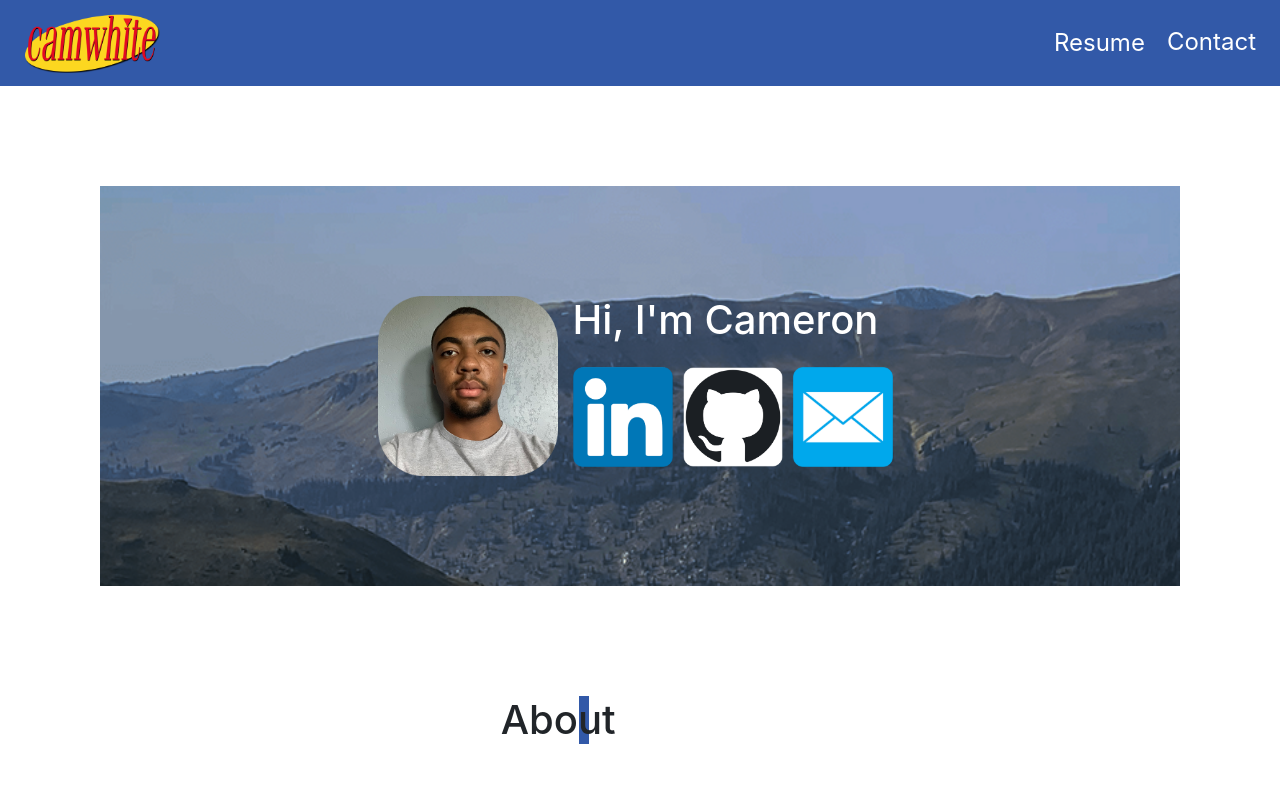
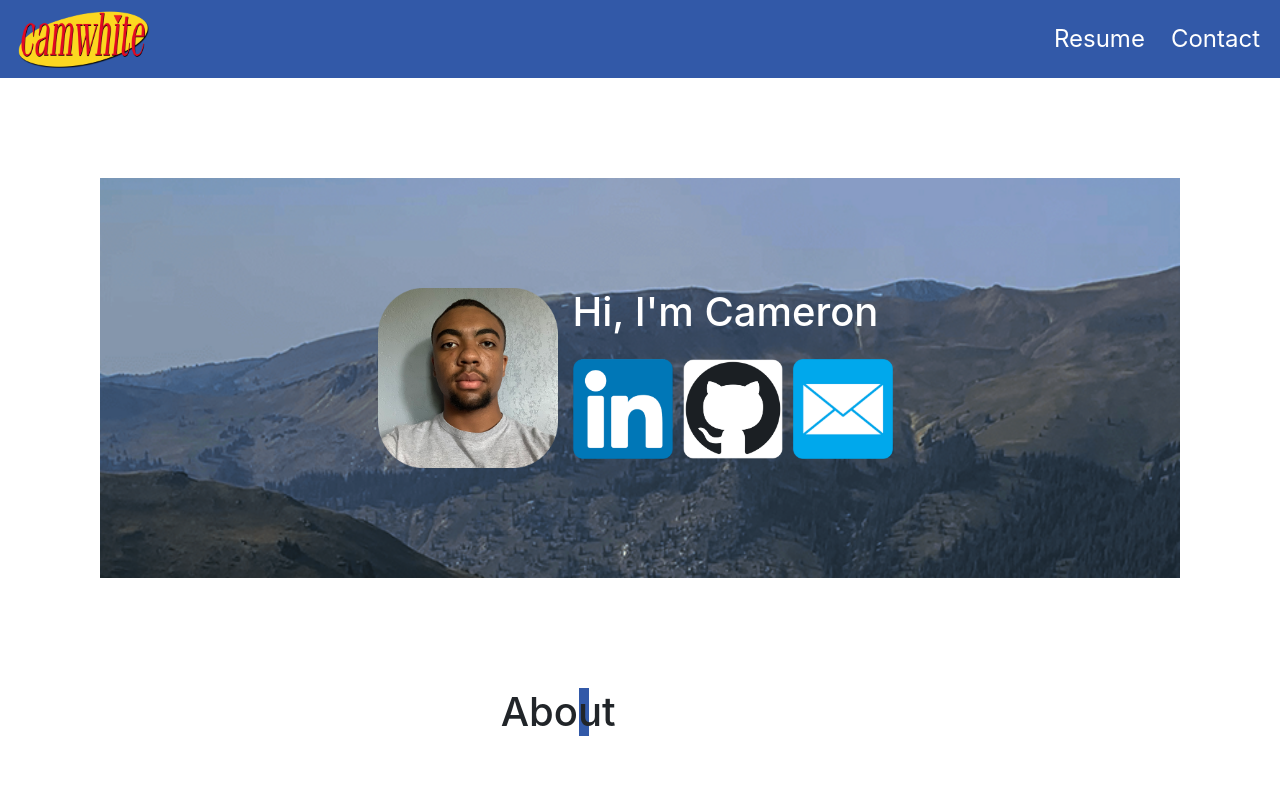
Before and after one commit to whiteceric/camwhite.me, a React (Create React App) app in the folder frontend/: page / in a window 1280 px wide. Shown: the top 800 px of the page. Built offline with nearby package versions, Linux system fonts and the light colour scheme; no server answers.

Commit message:
Removed react-bootstrap dependency (Made custom NavBar)

```diff
--- a/frontend/src/components/NavBar/NavBar.css
+++ b/frontend/src/components/NavBar/NavBar.css
@@ -1,4 +1,8 @@
 .NavBar {
+  background-color: #3259a8;
+  width: 100%;
+  display: grid;
+  grid-template-columns: 20% 80%;
 }
 
 .navbar-custom-bg {
@@ -6,8 +10,16 @@
 }
 
 .logo {
-  width: 150px;
+  width: 165px;
   height: auto;
+  padding: 10px;
+}
+
+.navbar-links {
+  margin-right: 10px;
+  margin-top: auto;
+  margin-bottom: auto;
+  text-align: right;
 }
 
 .navbar-link-item {
@@ -15,6 +27,7 @@
   font-size: 18pt;
   background: none;
   border: none;
+  margin: 10px;
 }
 
 .navbar-link-item:hover {
--- a/frontend/src/components/NavBar/NavBar.js
+++ b/frontend/src/components/NavBar/NavBar.js
@@ -1,6 +1,5 @@
 import React from "react";
 import "./NavBar.css";
-import { Nav, Navbar } from "react-bootstrap"; // use bootstrap Navbar;
 import { Link } from "react-router-dom";
 import logo from "../../images/logo.png";
 import resume_pdf from "../../static/resume.pdf";
@@ -11,30 +10,17 @@ const NavBar = () => {
   };
   return (
     <div className="NavBar">
-      <Navbar
-        className="navbar-custom-bg"
-        variant="dark"
-        stick="top"
-        expand="lg"
-      >
-        <Navbar.Brand>
       <Link to="/">
-            <img alt="" src={logo} className="logo d-inline-block align-top" />
+        <img alt="" src={logo} className="logo" />
       </Link>
-        </Navbar.Brand>
-        <Nav className="ml-auto">
-          <Nav.Link>
+      <div className="navbar-links">
         <button className="navbar-link-item" onClick={openResume}>
           Resume
         </button>
-          </Nav.Link>
-          <Nav.Link>
         <Link className="navbar-link-item" to="/contact">
           Contact
         </Link>
-          </Nav.Link>
-        </Nav>
-      </Navbar>
+      </div>
     </div>
   );
 };
```
Lines whose indentation alone changed are shown as unchanged.
